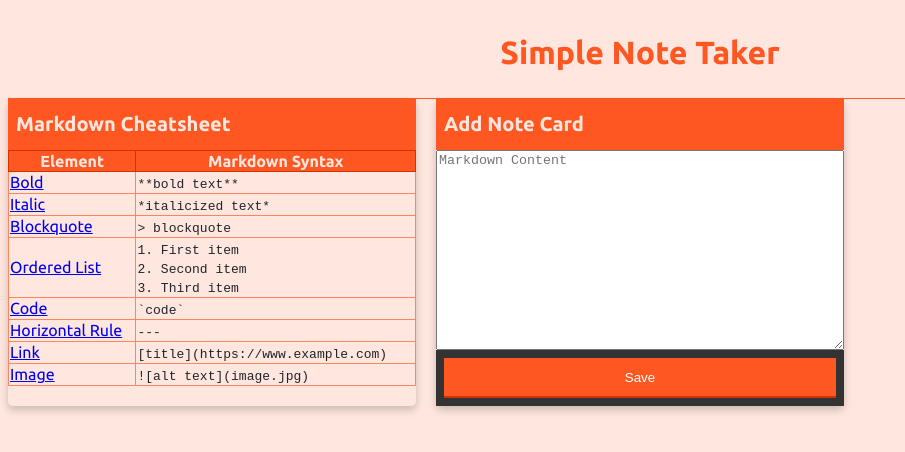
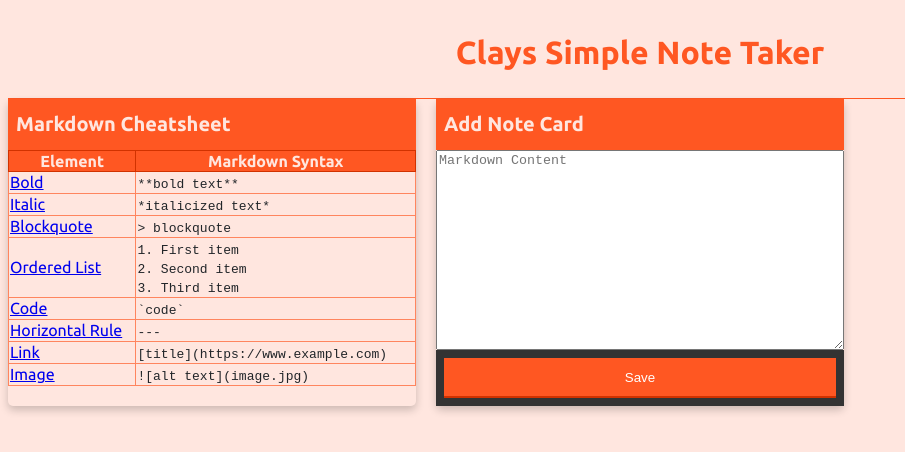
Before and after one commit to claymeisByuI/CSE121, a plain HTML site: page index.html in a window 1280 px wide. Shown: the whole page, without its empty margins (0-905 px from the left). Drawn offline with Linux system fonts and the light colour scheme.

Commit message:
Update index.html

```diff
--- a/index.html
+++ b/index.html
@@ -13,7 +13,7 @@
 </head>
 <body>
     <header>
-        <h1>Simple Note Taker</h1>
+        <h1>Clays Simple Note Taker</h1>
     </header>
 
     <note-list id="note-list" class="cards">
```
